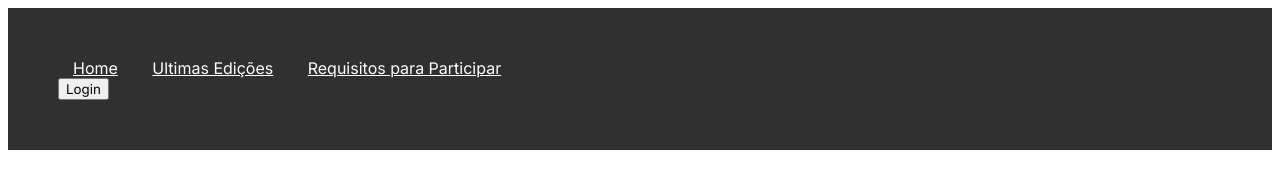
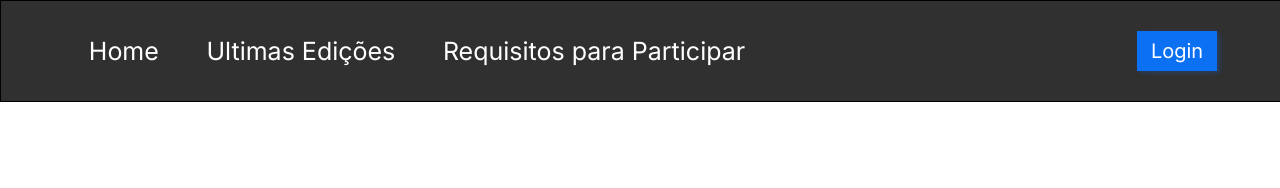
Before and after one commit to mimipub/Bootcamp, a plain HTML site: page index.html in a window 1280 px wide. Drawn offline with Linux system fonts and the light colour scheme.

Commit message:
Estilizando com menu

```diff
--- a/index.html
+++ b/index.html
@@ -12,9 +12,9 @@
 
 </head>
 <body>
-   <nav id="menu-inicio">
+   <nav id="principal">
 
-    <div>
+    <div id="menu">
         <a class="link" target="_blank" href="">Home</a>
         <a class="link" target="_blank" href="">Ultimas Edições</a>
         <a class="link" target="_blank" href="">Requisitos para Participar</a>
--- a/style.css
+++ b/style.css
@@ -2,12 +2,59 @@
     font-family: 'inter';
 }
 
-#menu-inicio{
-background-color: #303030;
-padding: 50px;
+body{
+    margin: 0px; /*margin Externa */
+    padding:0px; /*margin interna */
 }
 
-.link{
-color: white;
-padding: 15px;
+#principal{
+width: 100%;
+height: 100px;
+border: 1px solid black;
+background-color: #303030;
+
+display: flex;
+justify-content: space-between;
+align-items: center;
 }
+
+
+#menu{
+    display: flex;
+    width: 55%;
+    justify-content: space-around;
+    align-items: center;
+    margin-left:5%;
+}
+
+#principal div a {
+    font-family: 'inter';
+    font-size: 25px;
+    font-weight: 600px ;
+    color:white;
+    text-decoration: none;
+}
+
+#principal div a:hover{
+    color: #ccc;
+
+}
+
+#principal button{
+    margin-right: 5%;
+    background-color: #0c70f2;
+    border: 0px;
+
+    height: 40px;
+    width: 80px;
+
+    font-family: 'inter';
+    font-size: 20px;
+    font-weight: 600px;
+    color: white;
+    align-items: flex-end;
+
+    box-shadow: 3px 2px 4px 0px #0C70F240;
+    cursor:pointer ; /*serve para a mão aparecer 'mouse' */
+
+}
```
